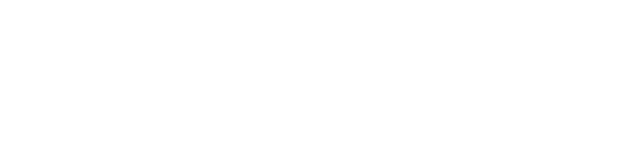
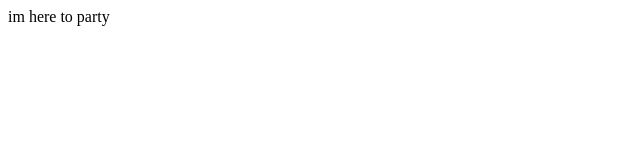
Before and after one commit to chinh1402/todoApp, a plain HTML site: page index.html in a window 1280 px wide. Shown: the whole page, without its empty margins (0-640 px from the left). Drawn offline with Linux system fonts and the light colour scheme.

Commit message:
dunno where can this go

```diff
--- a/index.html
+++ b/index.html
@@ -8,7 +8,7 @@
 </head>
 
 <body>
-
+    im here to party
 </body>
 
 </html>
```
